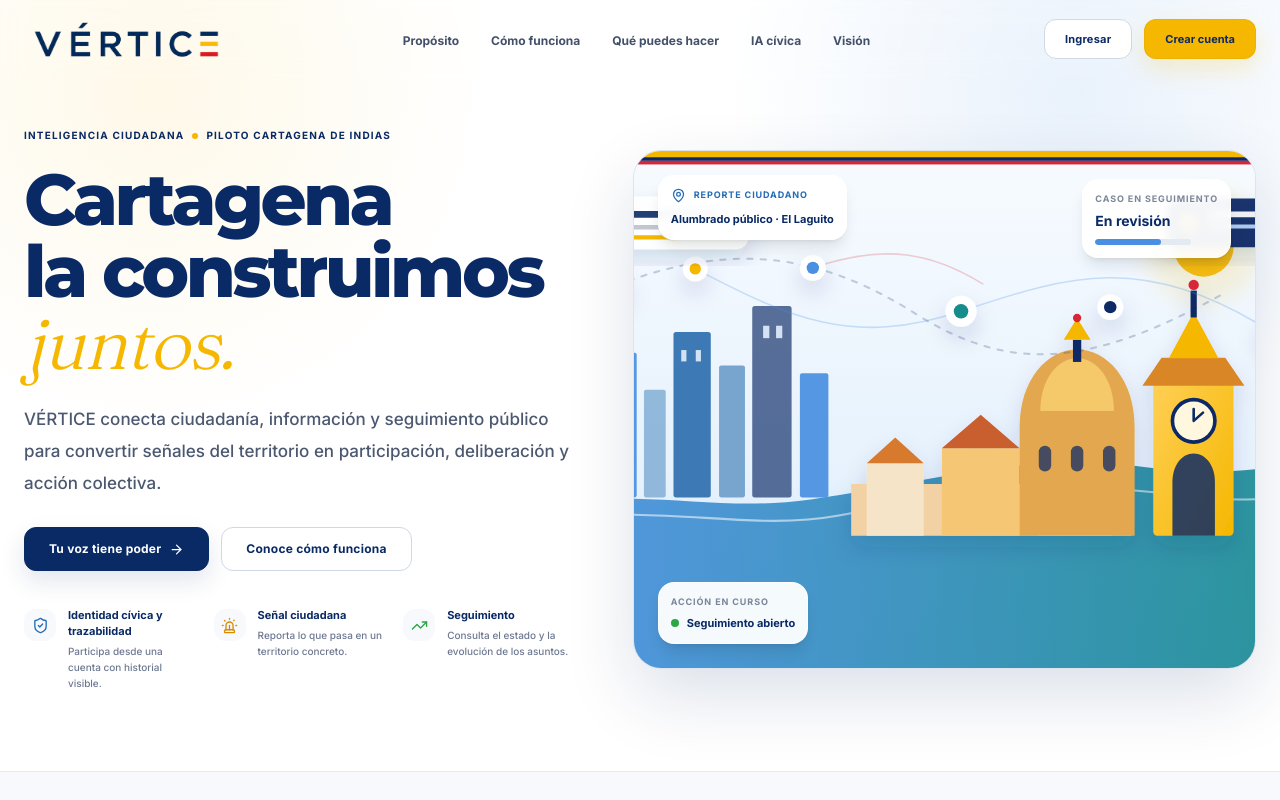
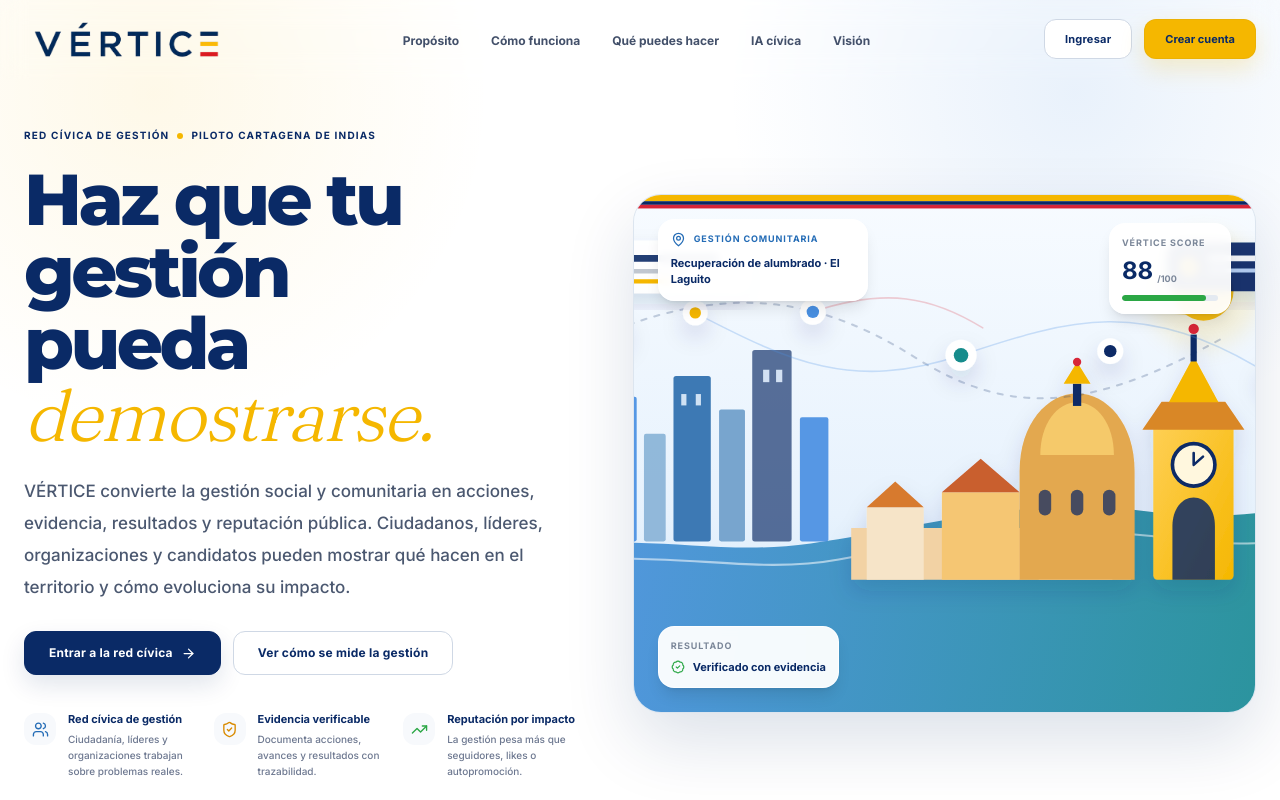
Before and after one commit to VladPhil92/Vertice-OS, a Next.js app in the folder apps/web/: page / in a window 1280 px wide. Shown: the top 800 px of the page. Built offline with nearby package versions, Linux system fonts and the light colour scheme; a web font is replaced by a local one.

Commit message:
feat(landing): reposition Vertice as evidence-backed civic network

```diff
--- a/apps/web/components/sections/HeroSection.tsx
+++ b/apps/web/components/sections/HeroSection.tsx
@@ -1,24 +1,24 @@
 import Image from 'next/image'
 import Link from 'next/link'
-import { ArrowRight, MapPin, ShieldCheck, Siren, TrendingUp } from 'lucide-react'
+import { ArrowRight, BadgeCheck, MapPin, ShieldCheck, TrendingUp, Users } from 'lucide-react'
 
 const HERO_FEATURES = [
   {
-    icon: ShieldCheck,
-    title: 'Identidad cívica y trazabilidad',
-    text: 'Participa desde una cuenta con historial visible.',
+    icon: Users,
+    title: 'Red cívica de gestión',
+    text: 'Ciudadanía, líderes y organizaciones trabajan sobre problemas reales.',
     color: '#246CB6',
   },
   {
-    icon: Siren,
-    title: 'Señal ciudadana',
-    text: 'Reporta lo que pasa en un territorio concreto.',
+    icon: ShieldCheck,
+    title: 'Evidencia verificable',
+    text: 'Documenta acciones, avances y resultados con trazabilidad.',
     color: '#D98B00',
   },
   {
     icon: TrendingUp,
-    title: 'Seguimiento',
-    text: 'Consulta el estado y la evolución de los asuntos.',
+    title: 'Reputación por impacto',
+    text: 'La gestión pesa más que seguidores, likes o autopromoción.',
     color: '#2BA745',
   },
 ] as const
@@ -32,30 +32,30 @@
         <div className="grid items-center gap-10 lg:grid-cols-[0.94fr_1.06fr] xl:gap-14">
           <div className="max-w-2xl">
             <div className="mb-5 flex flex-wrap items-center gap-2 text-[10px] font-extrabold uppercase tracking-[.12em] text-[#0A2A66]">
-              <span>Inteligencia ciudadana</span>
+              <span>Red cívica de gestión</span>
               <span className="h-1.5 w-1.5 rounded-full bg-[#F5B700]" />
               <span>Piloto Cartagena de Indias</span>
             </div>
 
             <h1 className="font-display text-[3rem] font-extrabold leading-[1.02] tracking-[-0.05em] text-[#0A2A66] sm:text-6xl lg:text-[4.5rem]">
-              Cartagena
+              Haz que tu gestión
               <br />
-              la construimos{' '}
-              <span className="font-serif font-light italic tracking-[-0.02em] text-[#F5B700]">juntos.</span>
+              pueda{' '}
+              <span className="font-serif font-light italic tracking-[-0.02em] text-[#F5B700]">demostrarse.</span>
             </h1>
 
             <p className="mt-6 max-w-xl text-[15px] font-medium leading-7 text-[#4B5870] sm:text-[17px] sm:leading-8">
-              VÉRTICE conecta ciudadanía, información y seguimiento público para convertir señales del territorio
-              en participación, deliberación y acción colectiva.
+              VÉRTICE convierte la gestión social y comunitaria en acciones, evidencia, resultados y reputación pública.
+              Ciudadanos, líderes, organizaciones y candidatos pueden mostrar qué hacen en el territorio y cómo evoluciona su impacto.
             </p>
 
             <div className="mt-7 flex flex-wrap gap-3">
               <Link href="/auth/register" className="btn-primary group gap-2">
-                Tu voz tiene poder
+                Entrar a la red cívica
                 <ArrowRight size={15} className="transition-transform group-hover:translate-x-1" />
               </Link>
               <a href="#como-funciona" className="btn-ghost gap-2">
-                Conoce cómo funciona
+                Ver cómo se mide la gestión
               </a>
             </div>
 
@@ -80,34 +80,34 @@
               <div className="relative aspect-[1.22/1] sm:aspect-[1.34/1] lg:aspect-[1.2/1]">
                 <Image
                   src="/brand/cartagena-civic-panorama.svg"
-                  alt="Ilustración de Cartagena conectada por una red de participación ciudadana"
+                  alt="Ilustración de Cartagena conectada por una red de gestión y participación ciudadana"
                   fill
                   priority
                   sizes="(max-width: 1024px) 100vw, 52vw"
                   className="object-cover"
                 />
 
-                <div className="absolute left-4 top-4 max-w-[190px] rounded-2xl border border-white/80 bg-white/95 p-3 shadow-lg backdrop-blur-sm sm:left-6 sm:top-6">
+                <div className="absolute left-4 top-4 max-w-[210px] rounded-2xl border border-white/80 bg-white/95 p-3 shadow-lg backdrop-blur-sm sm:left-6 sm:top-6">
                   <div className="flex items-center gap-2 text-[#246CB6]">
                     <MapPin size={15} />
-                    <span className="text-[9px] font-extrabold uppercase tracking-[.1em]">Reporte ciudadano</span>
+                    <span className="text-[9px] font-extrabold uppercase tracking-[.1em]">Gestión comunitaria</span>
                   </div>
-                  <div className="mt-2 text-[11px] font-extrabold text-[#0A2A66]">Alumbrado público · El Laguito</div>
+                  <div className="mt-2 text-[11px] font-extrabold text-[#0A2A66]">Recuperación de alumbrado · El Laguito</div>
                 </div>
 
                 <div className="absolute right-4 top-5 rounded-2xl border border-white/80 bg-white/95 p-3 shadow-lg backdrop-blur-sm sm:right-6 sm:top-7">
-                  <div className="text-[9px] font-extrabold uppercase tracking-[.1em] text-[#7B8799]">Caso en seguimiento</div>
-                  <div className="mt-1.5 text-sm font-extrabold text-[#0A2A66]">En revisión</div>
+                  <div className="text-[9px] font-extrabold uppercase tracking-[.1em] text-[#7B8799]">VÉRTICE score</div>
+                  <div className="mt-1.5 flex items-end gap-1 text-[#0A2A66]"><span className="text-2xl font-extrabold">88</span><span className="pb-0.5 text-[9px] font-bold text-[#7B8799]">/100</span></div>
                   <div className="mt-2 h-1.5 w-24 overflow-hidden rounded-full bg-[#E4EAF1]">
-                    <div className="h-full w-[68%] rounded-full bg-[#4A90E2]" />
+                    <div className="h-full w-[88%] rounded-full bg-[#2BA745]" />
                   </div>
                 </div>
 
                 <div className="absolute bottom-4 left-4 rounded-2xl border border-white/80 bg-white/95 p-3 shadow-lg backdrop-blur-sm sm:bottom-6 sm:left-6">
-                  <div className="text-[9px] font-extrabold uppercase tracking-[.1em] text-[#7B8799]">Acción en curso</div>
+                  <div className="text-[9px] font-extrabold uppercase tracking-[.1em] text-[#7B8799]">Resultado</div>
                   <div className="mt-1.5 flex items-center gap-2 text-[11px] font-extrabold text-[#0A2A66]">
-                    <span className="h-2 w-2 rounded-full bg-[#2BA745]" />
-                    Seguimiento abierto
+                    <BadgeCheck size={14} className="text-[#2BA745]" />
+                    Verificado con evidencia
                   </div>
                 </div>
               </div>
```
